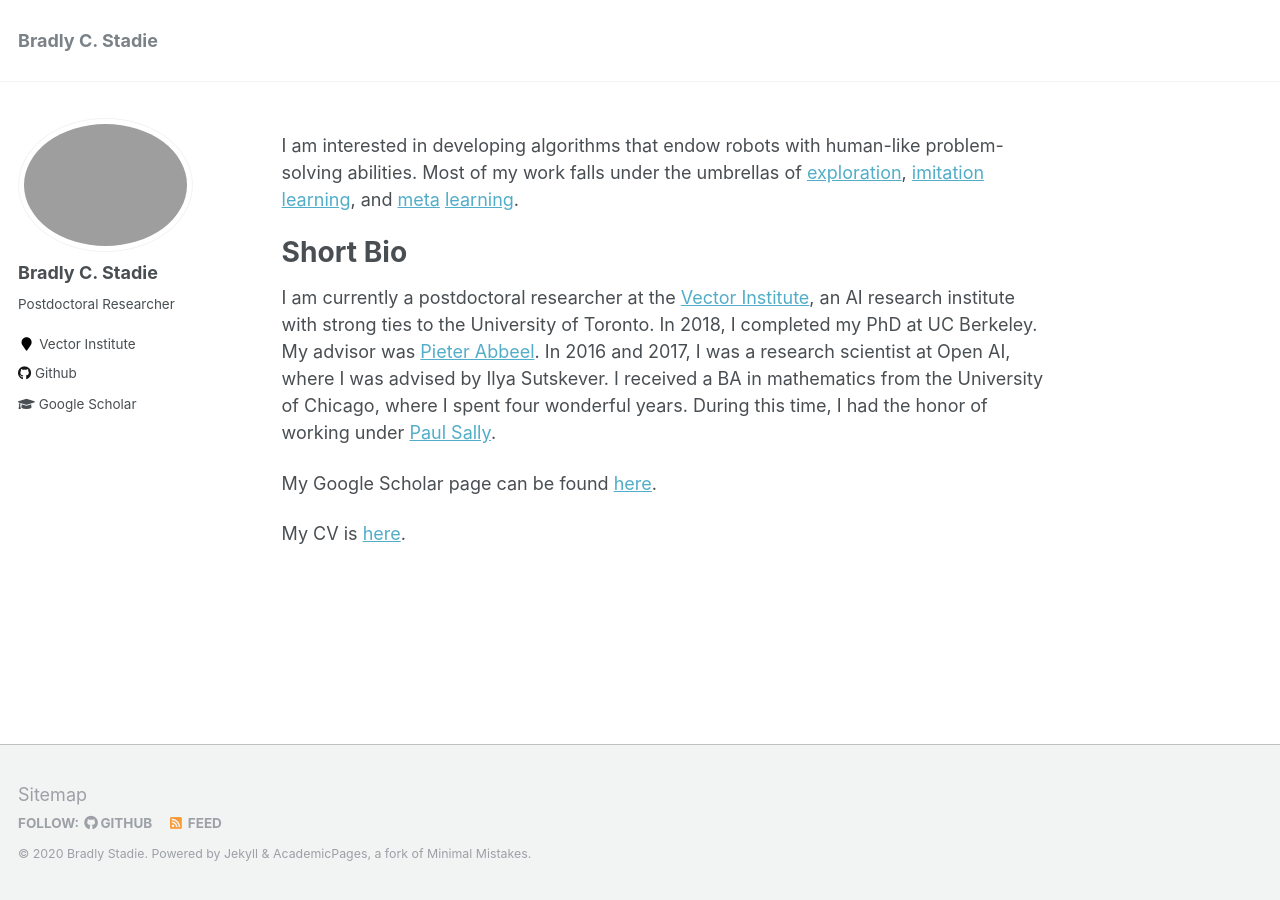
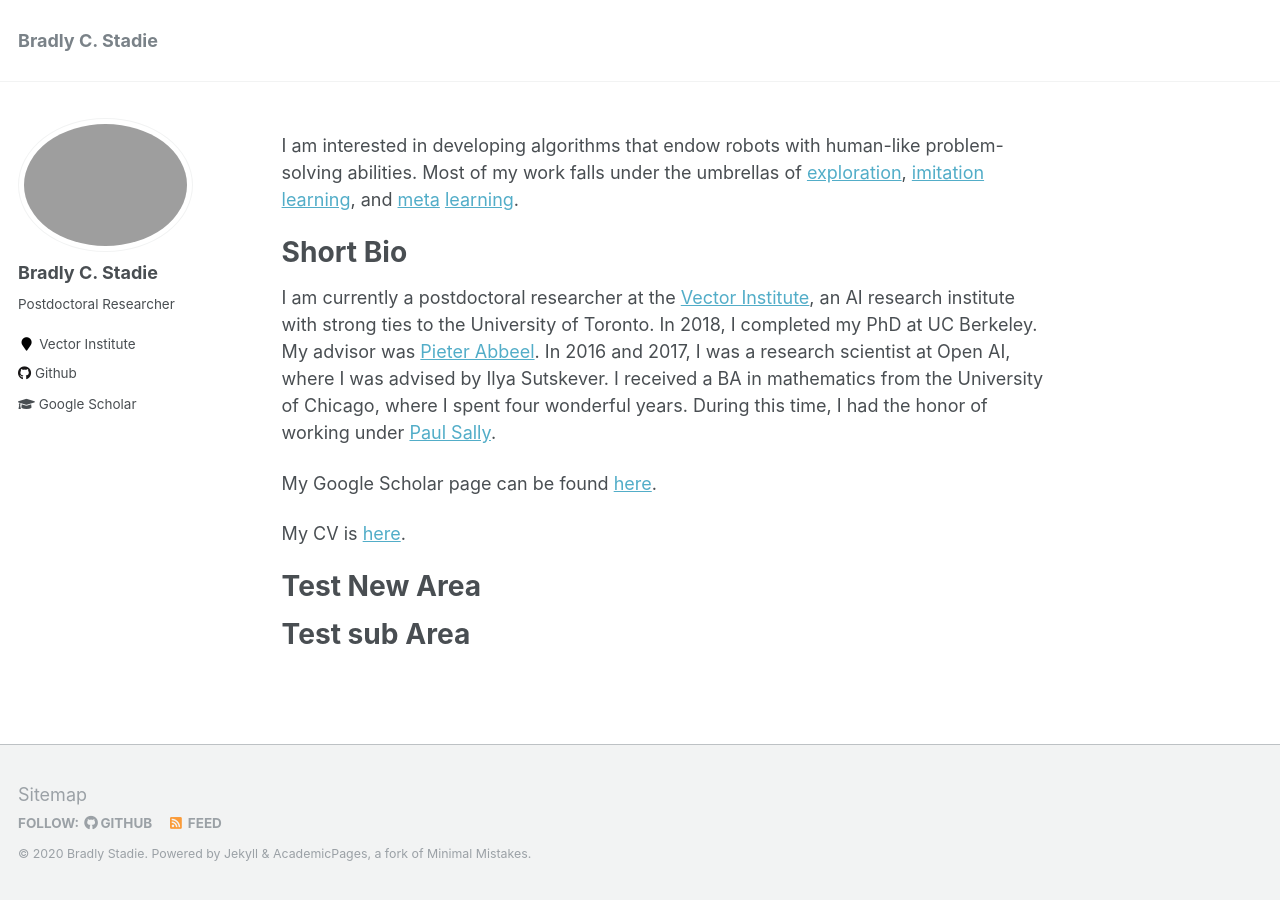
Before and after one commit to bstadie/bstadie.github.io, a Jekyll site: the page built from _pages/about.md, in a window 1280 px wide. Built offline with Jekyll 4.4.1, drawn with Linux system fonts in a browser that asks for light colours.

Commit message:
Test website.

```diff
--- a/_pages/about.md
+++ b/_pages/about.md
@@ -24,3 +24,12 @@ During this time, I had the honor of working under
 My Google Scholar page can be found [here](https://scholar.google.ca/citations?user=lEV5F5kAAAAJ&hl=en&oi=ao).
 
 My CV is [here](files/bstadie_cv.pdf).
+
+
+
+Test New Area
+======
+
+
+Test sub Area
+====
```
